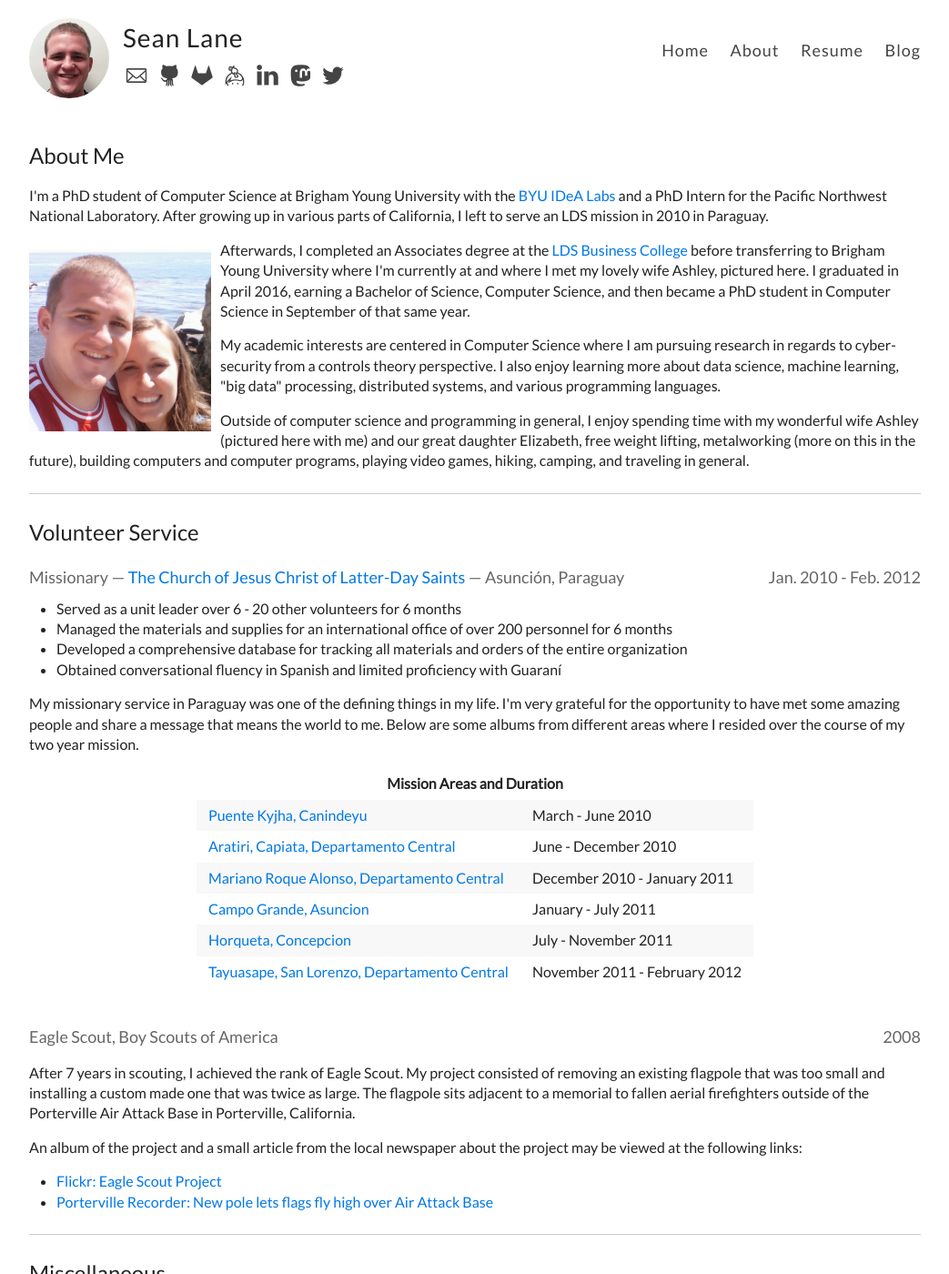
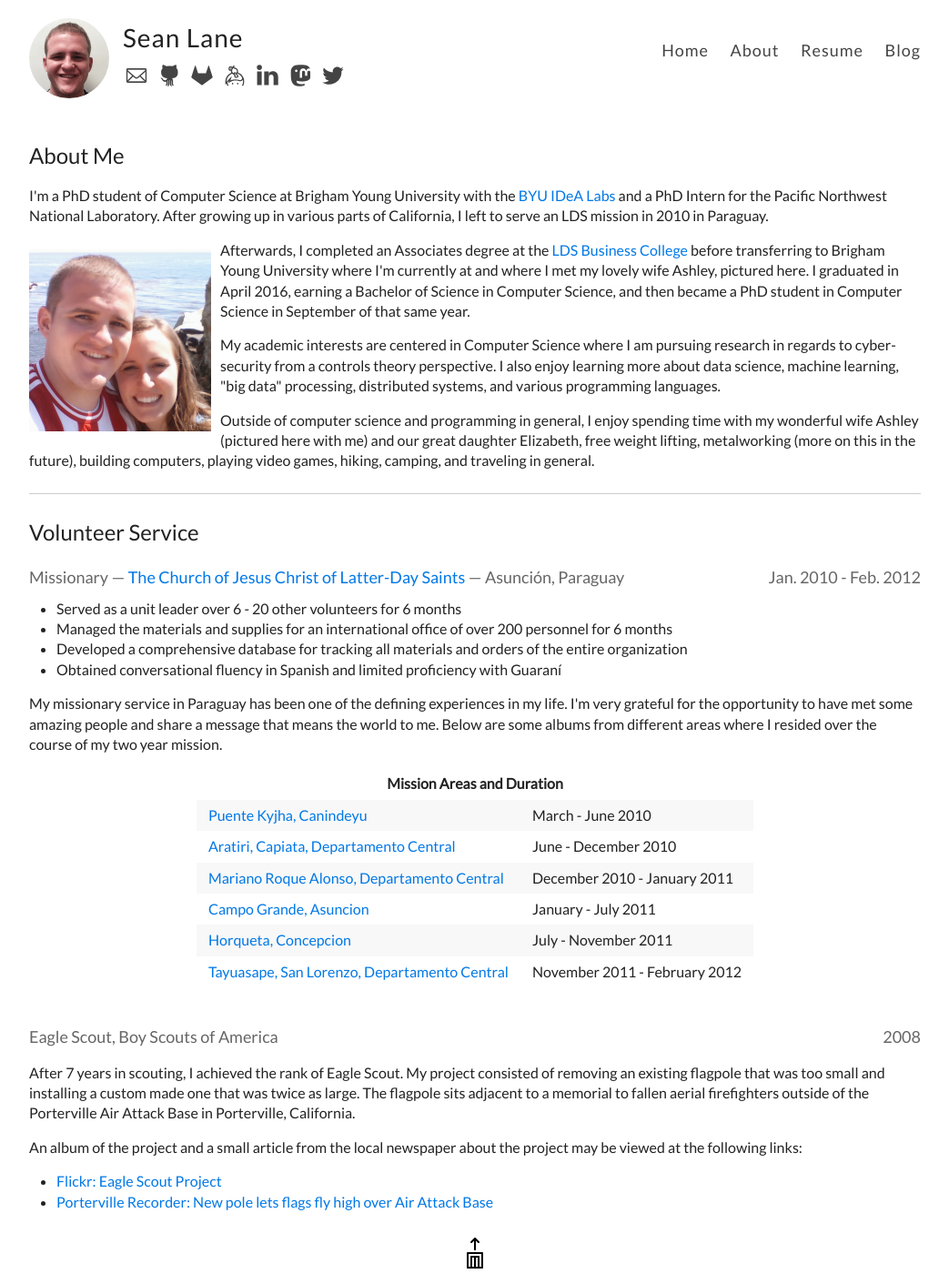
Before and after one commit to seanlane/seanlane.github.io, a Jekyll site: the page built from about/index.html, in a window 1280 px wide and 1400 px high. Shown: the whole window at 91% size, without its empty margins (118-1161 px from the left). Built offline with Jekyll 4.4.1, drawn with Linux system fonts in a browser that asks for light colours; nearby versions of some CDN libraries; a script that is not in the unit is left out; some of the changed text lies outside the part shown.

Commit message:
Remove minutia

```diff
--- a/about/index.html
+++ b/about/index.html
@@ -13,11 +13,11 @@
 <img class="pure-img" style="max-width: 200px; margin: 10px 10px 10px 0;" align="left"
 	 alt="My better half and I" src="../images/ash-and-sean.jpg" />
 
-<p>Afterwards, I completed an Associates degree at the <a href="https://ldsbc.edu">LDS Business College</a> before transferring to Brigham Young University where I'm currently at and where I met my lovely wife Ashley, pictured here. I graduated in April 2016, earning a Bachelor of Science, Computer Science, and then became a PhD student in Computer Science in September of that same year. </p>
+<p>Afterwards, I completed an Associates degree at the <a href="https://ldsbc.edu">LDS Business College</a> before transferring to Brigham Young University where I'm currently at and where I met my lovely wife Ashley, pictured here. I graduated in April 2016, earning a Bachelor of Science in Computer Science, and then became a PhD student in Computer Science in September of that same year.</p>
 
 <p>My academic interests are centered in Computer Science where I am pursuing research in regards to cyber-security from a controls theory perspective. I also enjoy learning more about data science, machine learning, "big data" processing, distributed systems, and various programming languages.</p>
 
-<p>Outside of computer science and programming in general, I enjoy spending time with my wonderful wife Ashley (pictured here with me) and our great daughter Elizabeth, free weight lifting, metalworking (more on this in the future), building computers and computer programs, playing video games, hiking, camping, and traveling in general.</p>
+<p>Outside of computer science and programming in general, I enjoy spending time with my wonderful wife Ashley (pictured here with me) and our great daughter Elizabeth, free weight lifting, metalworking (more on this in the future), building computers, playing video games, hiking, camping, and traveling in general.</p>
 
 <hr />
 
@@ -36,7 +36,7 @@
 	<li>Obtained conversational fluency in Spanish and limited proficiency with Guaraní </li>
 </ul>
 <p>
-	My missionary service in Paraguay was one of the defining things in my life. I'm very grateful for the opportunity to have met some amazing people and share a message that means the world to me. Below are some albums from different areas where I resided over the course of my two year mission.
+	My missionary service in Paraguay has been one of the defining experiences in my life. I'm very grateful for the opportunity to have met some amazing people and share a message that means the world to me. Below are some albums from different areas where I resided over the course of my two year mission.
 </p>
 <div style="display: flex; justify-content: center;">
 	<table>
@@ -87,30 +87,3 @@
 	<li><a href="https://www.flickr.com/photos/seanlane/sets/72157672311571116/with/28675820290/">Flickr: Eagle Scout Project</a></li>
 	<li><a href="http://www.recorderonline.com/new-pole-lets-flags-fly-high-over-air-attack-base/article_1ce3953c-ad0d-5cf4-bca2-d4b5e8efb47f.html">Porterville Recorder: New pole lets flags fly high over Air Attack Base</a></li>
 </ul>
-
-<hr />
-
-<h2>Miscellaneous</h2>
-
-<h4>2-time Programming Competition Award Winner</h4>
-<div class="pure-g">
-	<div class="pure-u-1 pure-u-md-1-2 misc_div">
-		<figure>
-			<img class="pure-img" alt="2016 - Instructure Intern Battleship Bot Tournament" src="../images/resume/instructure_intern_comp.png" />
-			<figcaption>2016 - Instructure Intern Battleship Bot Tournament</figcaption>
-		</figure>
-	</div>
-	<div class="pure-u-1 pure-u-md-1-2 misc_div">
-		<figure>
-			<img class="pure-img" alt="2015 - HireVue Interview Programming Competition" src="../images/resume/hirevue_bunny_slippers.png" />
-			<figcaption>2015 - HireVue Interview Programming Competition</figcaption>
-		</figure>
-	</div>
-</div>
-
-<blockquote>
-  <p>Everything I do is the attitude of an award-winner because I have won an award.</p>
-  <p>&mdash; Ron Swanson</p>
-</blockquote>
-
-<script async src="//embedr.flickr.com/assets/client-code.js" charset="utf-8"></script>
```
